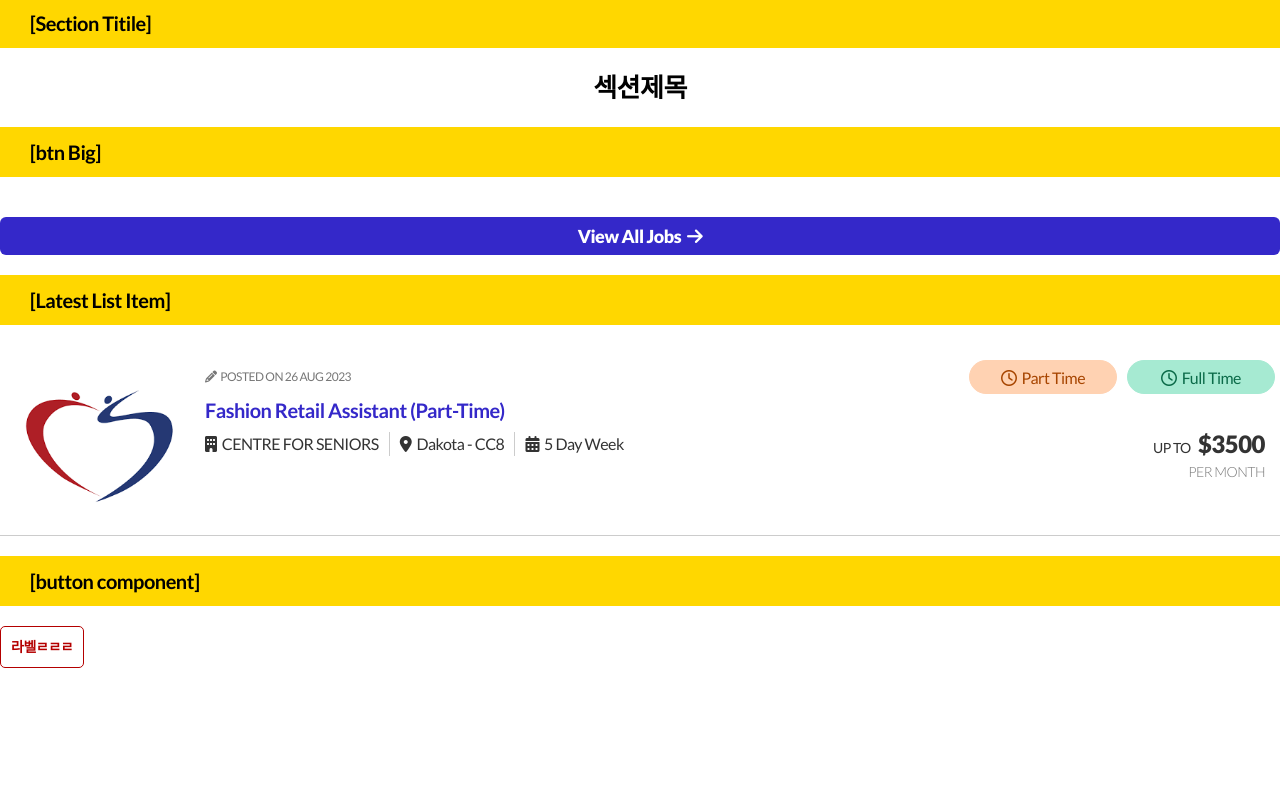
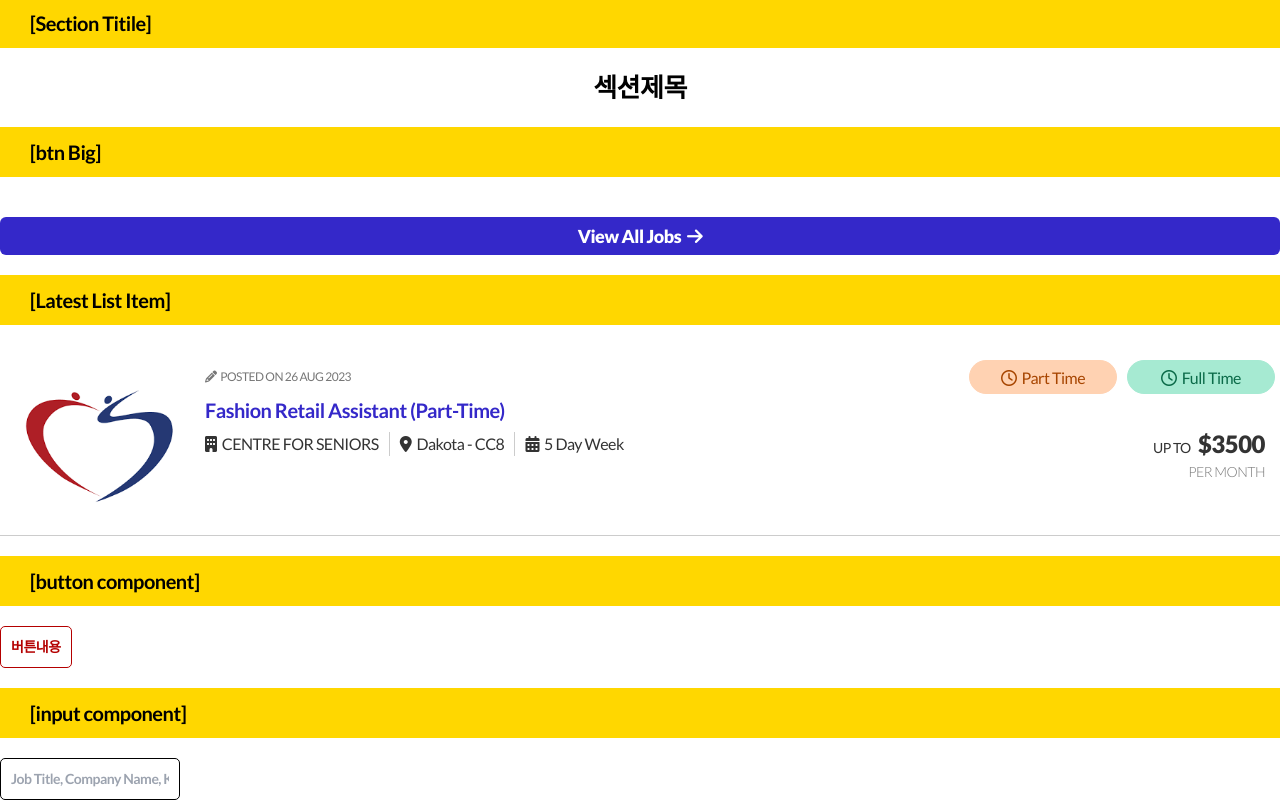
Before and after one commit to phr9000/seniorJob, a React (Create React App) app: page /guide in a window 1280 px wide. Shown: the part 167-967 px from the top of the page. Before the commit the page ends 835 px from the top, so only its background shows below. Built offline with nearby package versions, Linux system fonts and the light colour scheme.

Commit message:
guide change

```diff
--- a/src/assets/styles/base/input.scss
+++ b/src/assets/styles/base/input.scss
@@ -1,3 +1,11 @@
-.pink {
-    color: pink;
+@import "/src/assets/styles/abstracts/mixin.scss";
+.input {
+  display: inline-block;
+  padding: 1rem;
+  font-size: 1.4rem;
+  font-weight: bold;
+  line-height: 2rem;
+  color: #000;
+  border-radius: 0.5rem;
+  border: 1px solid $black;
 }
--- a/src/assets/styles/index.scss
+++ b/src/assets/styles/index.scss
@@ -2,6 +2,7 @@
 @import "/src/assets/styles/base/space.scss";
 @import "/src/assets/styles/base/button.scss";
 @import "/src/assets/styles/base/layout.scss";
+@import "/src/assets/styles/base/input.scss";
 
 // // abstracts
 @import "/src/assets/styles/abstracts/mixin.scss";
--- a/src/components/Guide.tsx
+++ b/src/components/Guide.tsx
@@ -1,16 +1,14 @@
 /* eslint-disable */
-import {Link} from "react-router-dom";
+import { Link } from "react-router-dom";
 import React from "react";
-import Button from "src/components/button/Button"
+import Button from "src/components/button/Button";
+import Input from "src/components/input/TextInput";
 
 /* Import imgs */
 import imgs from "src/common/ImgDef";
 
 /* Import Component */
-import {JobItem} from 'src/components/LatestList';
-
-
-
+import { JobItem } from "src/components/LatestList";
 
 interface SecTitleProps {
   /**
@@ -24,14 +22,11 @@ interface BigBtnTitleProps {
   title?: string;
 }
 
-
-export function SecTitle ({title = "섹션제목"}: SecTitleProps) {
-  return (
-    <h2 className="sec_title">{title}</h2>
-  );
+export function SecTitle({ title = "섹션제목" }: SecTitleProps) {
+  return <h2 className="sec_title">{title}</h2>;
 }
 
-export function BigBtn ({title = "View All Jobs"}: BigBtnTitleProps) {
+export function BigBtn({ title = "View All Jobs" }: BigBtnTitleProps) {
   return (
     <div className="big_btn">
       <a href="#none" title="페이지이동">
@@ -45,53 +40,56 @@ export function BigBtn ({title = "View All Jobs"}: BigBtnTitleProps) {
 const Guide: React.FC = () => {
   // 가이드 모듈타이틀에 대한 스타일
   const commonStyle: React.CSSProperties = {
-    fontWeight: '700',
-    backgroundColor: 'lightblue',
-    marginTop: '20px',
-    marginBottom: '20px',
-  }
+    fontWeight: "700",
+    backgroundColor: "lightblue",
+    marginTop: "20px",
+    marginBottom: "20px",
+  };
   const fontSize30: React.CSSProperties = {
-    fontSize: '30px',
-    padding: '10px 0',
-    textAlign: "center"
-  }
+    fontSize: "30px",
+    padding: "10px 0",
+    textAlign: "center",
+  };
   const fontSize20: React.CSSProperties = {
-    fontSize: '20px',
-    padding: '10px 0',
-    backgroundColor: 'gold',
-    textIndent: '30px',
-  }
+    fontSize: "20px",
+    padding: "10px 0",
+    backgroundColor: "gold",
+    textIndent: "30px",
+  };
   const styelMargin = {
-    marginTop: '80px'
-  }
+    marginTop: "80px",
+  };
 
   // Latest List Item에 대한 변수
   const someJobData = {
     thumb: imgs.thumb_01,
     postedOn: "26 Aug 2023",
-    jobTypes: [ "Part Time", "Full Time" ],
+    jobTypes: ["Part Time", "Full Time"],
     title: "Fashion Retail Assistant (Part-Time)",
     company: "CENTRE FOR SENIORS",
     location: "Dakota - CC8",
     calendar: "5 Day Week",
     salary: "$3500",
-    period: "per month"
+    period: "per month",
   };
 
   return (
     <div style={styelMargin}>
-      <div style={{...commonStyle, ...fontSize30}}>[ Guide Page ]</div>
-      <div style={{...commonStyle, ...fontSize20}}>[Section Titile]</div>
-      <SecTitle/>
+      <div style={{ ...commonStyle, ...fontSize30 }}>[ Guide Page ]</div>
+      <div style={{ ...commonStyle, ...fontSize20 }}>[Section Titile]</div>
+      <SecTitle />
 
-      <div style={{...commonStyle, ...fontSize20}}>[btn Big]</div>
-      <BigBtn/>
+      <div style={{ ...commonStyle, ...fontSize20 }}>[btn Big]</div>
+      <BigBtn />
 
-      <div style={{...commonStyle, ...fontSize20}}>[Latest List Item]</div>
-      <JobItem job={someJobData}/>
+      <div style={{ ...commonStyle, ...fontSize20 }}>[Latest List Item]</div>
+      <JobItem job={someJobData} />
 
-      <div style={{...commonStyle, ...fontSize20}}>[button component]</div>
-      <Button label="라벨ㄹㄹㄹ" color="red"/>
+      <div style={{ ...commonStyle, ...fontSize20 }}>[button component]</div>
+      <Button label="버튼내용" color="red" />
+
+      <div style={{ ...commonStyle, ...fontSize20 }}>[input component]</div>
+      <Input placeholder="Job Title, Company Name, Keyword" />
     </div>
   );
 };
--- a/src/components/input/TextInput.tsx
+++ b/src/components/input/TextInput.tsx
@@ -1,12 +1,17 @@
 import React, { useState } from "react";
 import "src/assets/styles/base/input.scss";
 interface InputExampleProps {
-  inputClassName: 'btn' | 'pink';
-  value: string;
-  placeholder: string;
+  inputClassName?: "input" | "pink";
+  value?: string | "";
+  placeholder?: string;
 }
 
-const InputExample: React.FC<InputExampleProps> = ({ inputClassName, value, placeholder }) => {
+const InputExample: React.FC<InputExampleProps> = ({
+  inputClassName = "btn",
+  value = "",
+  placeholder,
+}) => {
+  let [isInputClicked, setIsInputClicked] = useState(false);
   const [inputValue, setInputValue] = useState(value);
 
   const handleInputChange = (event: React.ChangeEvent<HTMLInputElement>) => {
@@ -19,8 +24,14 @@ const InputExample: React.FC<InputExampleProps> = ({ inputClassName, value, plac
         type="text"
         value={inputValue}
         className={inputClassName}
-        placeholder={placeholder}
+        placeholder={isInputClicked === true ? "" : placeholder}
         onChange={handleInputChange}
+        onFocus={() => {
+          setIsInputClicked(true);
+        }}
+        onBlur={() => {
+          setIsInputClicked(false);
+        }}
       />
     </div>
   );
```
